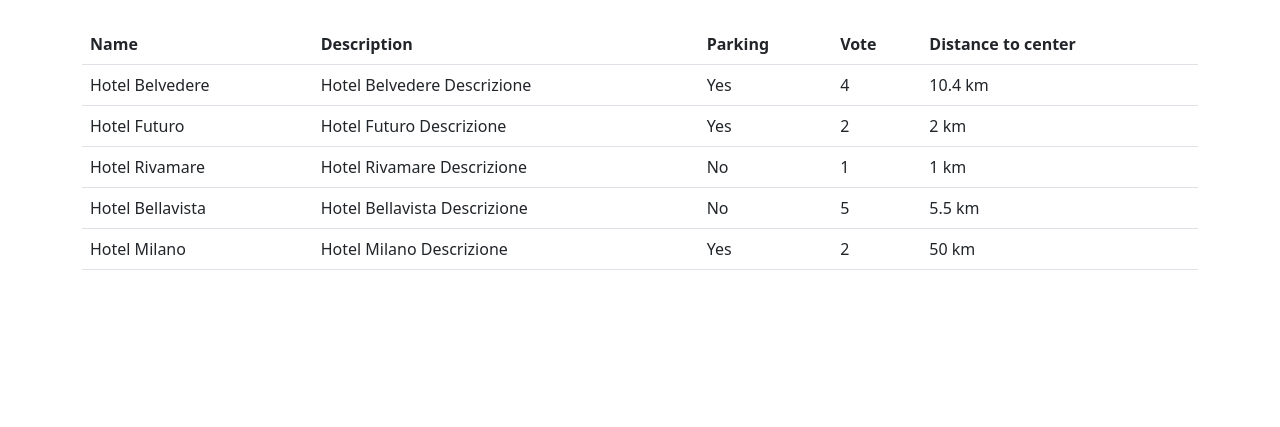
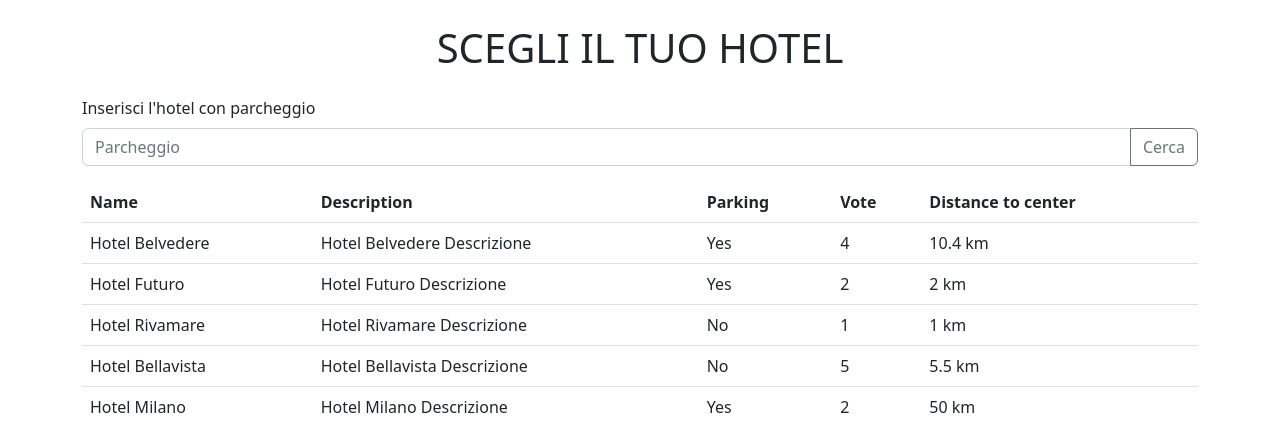
Before and after one commit to samuelebumbello/php-hotel, a PHP site: page / in a window 1280 px wide. Shown: the top 427 px of the page. Run offline with PHP 8.4, Linux system fonts and the light colour scheme.

Commit message:
[add] form for bonus

```diff
--- a/index.php
+++ b/index.php
@@ -69,6 +69,17 @@ if (isset($_POST['search'])) {
 
 <body>
     <div class="container mt-4">
+        <span>
+            <h1 class="text-center m-4">SCEGLI IL TUO HOTEL</h1>
+        </span>
+
+        <div>
+            <form method="post"> <label for="search" class="form-label">Inserisci l'hotel con parcheggio</label>
+            <div class="input-group mb-3"> <input type="text" class="form-control" id="search" name="search"
+                placeholder="Parcheggio"> <button class="btn btn-outline-secondary" type="submit">Cerca</button>
+            </div>
+            </form>
+        </div>
         <table class="table">
             <thead>
                 <tr>
```
